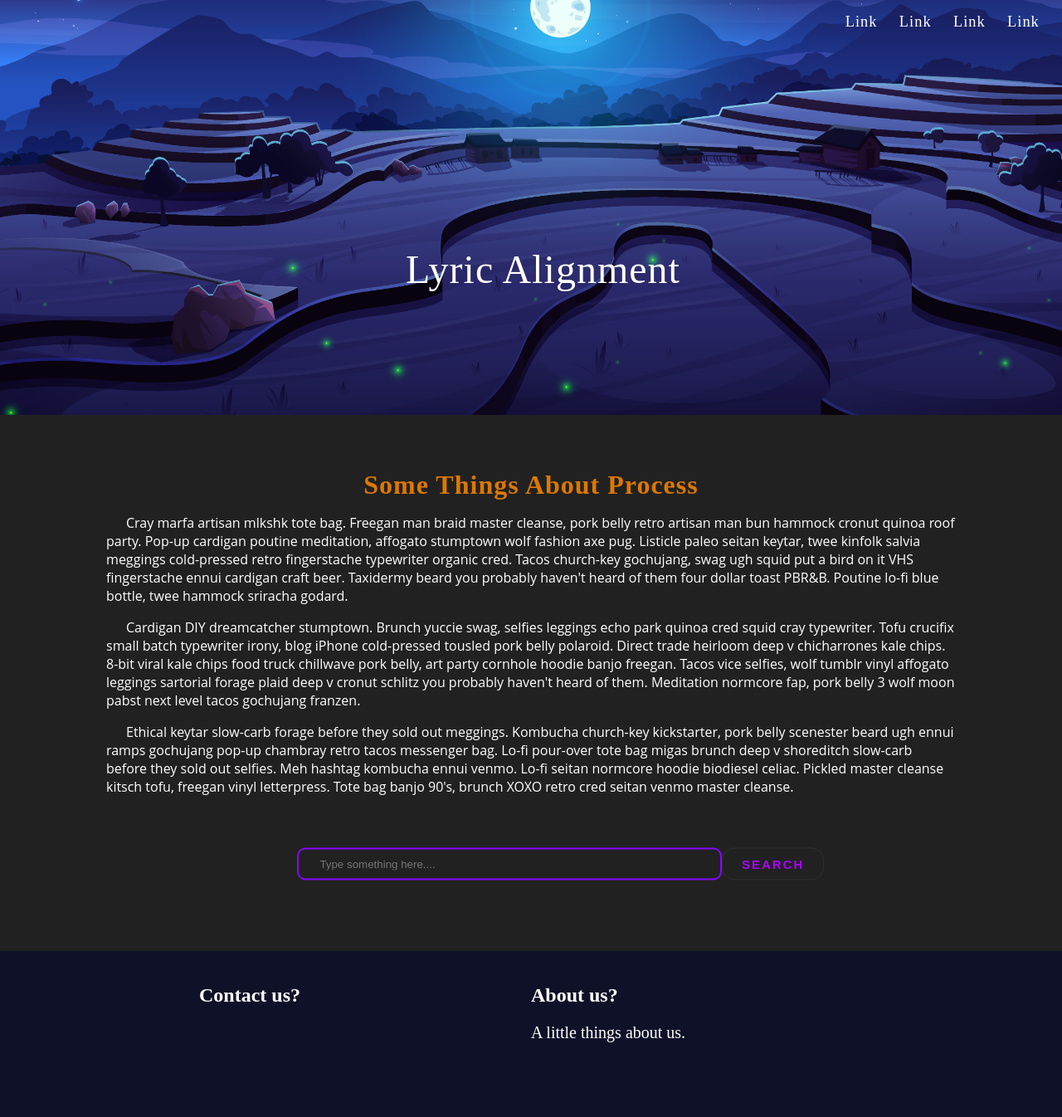
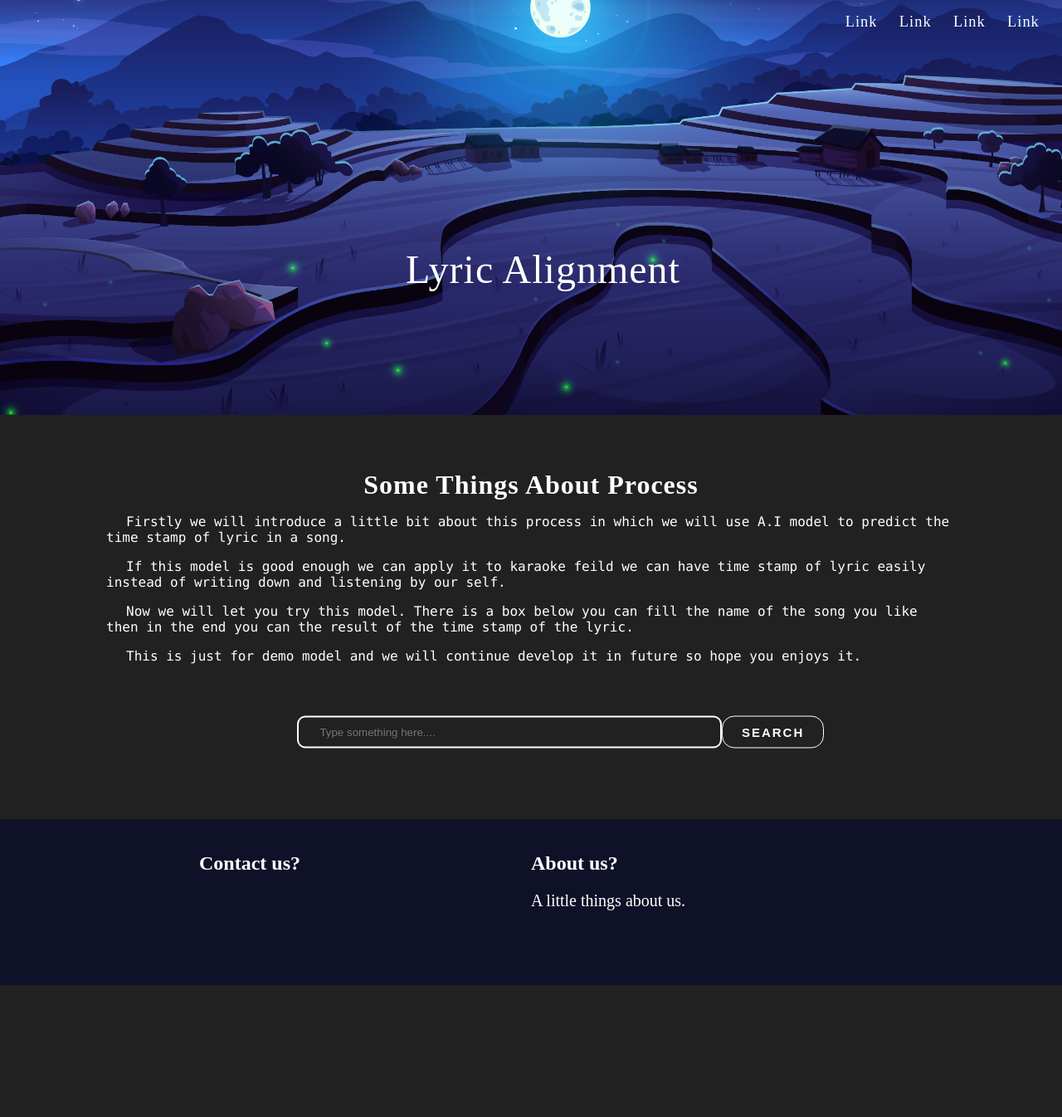
Before and after one commit to Boonichi/AIMusicSite, a Django app: page /Kara/search/ in a window 1280 px wide. Shown: the whole page at 83% size. After the commit the page ends 1187 px from the top, so only its background shows below. Run offline with Django 4.2, Linux system fonts and the light colour scheme.

Commit message:
update for searching page

```diff
--- a/web/myweb/static/Kara/css/searching.css
+++ b/web/myweb/static/Kara/css/searching.css
@@ -35,7 +35,7 @@ nav a {
 }
 
 nav a:hover {
-  color: rgb(220, 120, 0);
+  color: #001eff;
 }
 
 .nav-bg {
@@ -71,7 +71,7 @@ h1 {
   width: 100%;
   height: 500px;
   background: rgb(50, 50, 50);
-  background: url(picture/wallpaper2.jpg) no-repeat 50% 50% fixed;
+  background: url(../../picture/wallpaper2.jpg) no-repeat 50% 50% fixed;
   background-size: 130%;
   overflow: hidden;
 }
@@ -95,11 +95,11 @@ h1 {
 
 .content-wrapper h1 {
   margin: 0;
-  color: rgb(220, 120, 0);
+  /* color: rgb(220, 120, 0); */
 }
 
 .content-wrapper p {
-  font-family: "Open Sans";
+  font-family: "Lucida Console", "Courier New", monospace;
   text-indent: 1.5em;
 }
 
@@ -116,8 +116,8 @@ h1 {
 }
 
 .input {
- color: #8707ff;
- border: 2px solid #8707ff;
+ color: white;
+ border: 2px solid white;
  border-radius: 10px;
  padding: 10px 25px;
  background: transparent;
@@ -126,7 +126,7 @@ h1 {
 }
 
 .input:active {
- box-shadow: 2px 2px 15px #8707ff inset;
+ box-shadow: 2px 2px 15px white inset;
 }
 
 body {
@@ -146,9 +146,9 @@ button {
  position: relative;
  padding: 0.5em 1.5em;
  outline: none;
- border: 1px solid #303030;
+ border: 1px solid white;
  background: #212121;
- color: #ae00ff;
+ color: white;
  text-transform: uppercase;
  letter-spacing: 2px;
  font-size: 15px;
@@ -160,7 +160,7 @@ button {
 }
 
 button:hover {
- box-shadow: 0 0 10px #ae00ff, 0 0 25px #001eff, 0 0 50px #ae00ff;
+ box-shadow: 0 0 10px #001eff, 0 0 25px #001eff, 0 0 50px #001eff;
  transition-delay: 0.6s;
 }
 
@@ -173,7 +173,7 @@ button span:nth-child(1) {
  left: -100%;
  width: 100%;
  height: 2px;
- background: linear-gradient(90deg, transparent, #ae00ff);
+ background: linear-gradient(90deg, transparent, #001eff);
 }
 
 button:hover span:nth-child(1) {
@@ -200,7 +200,7 @@ button span:nth-child(2) {
  right: 0;
  width: 2px;
  height: 100%;
- background: linear-gradient(180deg, transparent, #ae00ff);
+ background: linear-gradient(180deg, transparent, #001eff);
 }
 
 button:hover span:nth-child(2) {
@@ -227,7 +227,7 @@ button:active {
  background: #ae00af;
  background: linear-gradient(to top right, #ae00af, #001eff);
  color: #bfbfbf;
- box-shadow: 0 0 8px #ae00ff, 0 0 8px #001eff, 0 0 8px #ae00ff;
+ box-shadow: 0 0 8px #001eff, 0 0 8px #001eff, 0 0 8px #001eff;
  transition: 0.1s;
 }
 
@@ -292,7 +292,7 @@ span:nth-child(2) {
   font-size: 20px;
 }
 .footer-section > .content > .us a:hover{
-  color: #f2726a;
+  color: #001eff;
 }
 
 
@@ -307,5 +307,5 @@ span:nth-child(2) {
 }
 .footer-section > .content > .infomation >.social a:hover{
   font-size: 35px;
-  color: #f2726a;
+  color: #001eff;
 }
--- a/web/myweb/templates/Kara/searching.html
+++ b/web/myweb/templates/Kara/searching.html
@@ -19,12 +19,14 @@
       </div>
       <div class="content-wrapper">
         <h1>Some Things About Process</h1>
-        <p>Cray marfa artisan mlkshk tote bag. Freegan man braid master cleanse, pork belly retro artisan man bun hammock cronut quinoa roof party. Pop-up cardigan poutine meditation, affogato stumptown wolf fashion axe pug. Listicle paleo seitan keytar, twee kinfolk salvia meggings cold-pressed retro fingerstache typewriter organic cred. Tacos church-key gochujang, swag ugh squid put a bird on it VHS fingerstache ennui cardigan craft beer. Taxidermy beard you probably haven't heard of them four dollar toast PBR&B. Poutine lo-fi blue bottle, twee hammock sriracha godard.</p>
+        <p>Firstly we will introduce a little bit about this process in which we will use A.I model to predict the time stamp of lyric in a song.</p>
 
-        <p>Cardigan DIY dreamcatcher stumptown. Brunch yuccie swag, selfies leggings echo park quinoa cred squid cray typewriter. Tofu crucifix small batch typewriter irony, blog iPhone cold-pressed tousled pork belly polaroid. Direct trade heirloom deep v chicharrones kale chips. 8-bit viral kale chips food truck chillwave pork belly, art party cornhole hoodie banjo freegan. Tacos vice selfies, wolf tumblr vinyl affogato leggings sartorial forage plaid deep v cronut schlitz you probably haven't heard of them. Meditation normcore fap, pork belly 3 wolf moon pabst next level tacos gochujang franzen.</p>
+        <p>If this model is good enough we can apply it to karaoke feild we can have time stamp of lyric easily instead of writing down and listening by our self.</p>
 
-        <p>Ethical keytar slow-carb forage before they sold out meggings. Kombucha church-key kickstarter, pork belly scenester beard ugh ennui ramps gochujang pop-up chambray retro tacos messenger bag. Lo-fi pour-over tote bag migas brunch deep v shoreditch slow-carb before they sold out selfies. Meh hashtag kombucha ennui venmo. Lo-fi seitan normcore hoodie biodiesel celiac. Pickled master cleanse kitsch tofu, freegan vinyl letterpress. Tote bag banjo 90's, brunch XOXO retro cred seitan venmo master cleanse.</p>
-      </div>
+        <p>Now we will let you try this model. There is a box below you can fill the name of the song you like then in the end you can the result of the time stamp of the lyric.</p>
+
+        <p>This is just for demo model and we will continue develop it in future so hope you enjoys it.</p>
+    </div>
       <form action="." method='POST'>{% csrf_token %}
         <div class="wrap">
             <div class="search">
```
